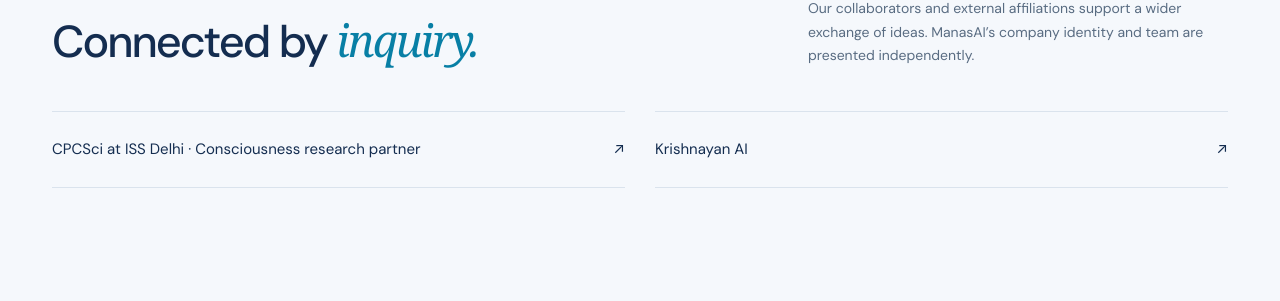
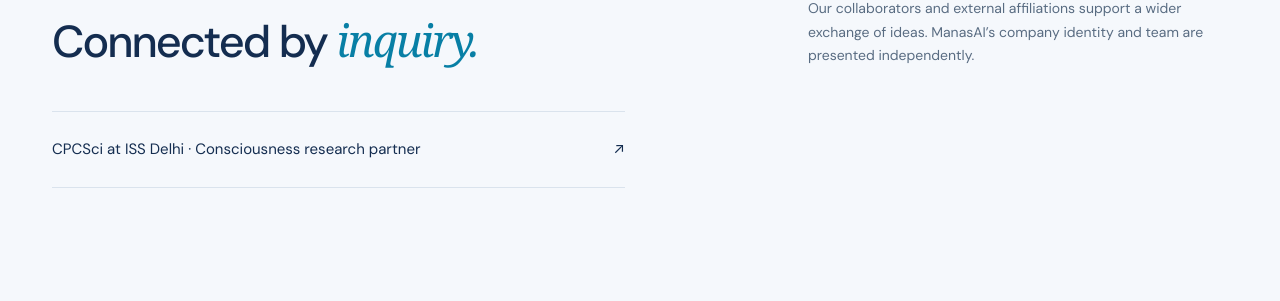
Before and after one commit to manasaitech/ManasAI-Website, a PHP site: page /company.php in a window 1280 px wide. Shown: the part 2867-3168 px from the top of the page. Run offline with PHP 8.4, Linux system fonts and the light colour scheme; some web fonts are replaced.

Commit message:
Remove former partner reference and branding asset

```diff
--- a/company.php
+++ b/company.php
@@ -12,6 +12,6 @@ include __DIR__ . '/partials/header.php';
 <article class="person"><img class="person__photo" src="/assets/img/team/akash-sharma.jpeg" alt="Akash Sharma" loading="lazy" width="360" height="360"><div class="person__body"><span class="person__role">Marketing &amp; Collaboration Head</span><h3>Akash Sharma</h3><p>Akash leads marketing and external collaboration at ManasAI, connecting our work with researchers and wellness organisations. His prior venture, HabitMantra, brings experience in the wellness sector.</p><p class="person__affil"><a href="mailto:akash@manasai.tech">akash@manasai.tech</a></p></div></article>
 </div></section>
 <section class="dark-section"><div class="container section"><div class="section-heading"><div><span class="eyebrow">Our commitments</span><h2>Rigour, with <em>restraint.</em></h2></div></div><div class="grid grid--3"><article class="card"><h3>Research first</h3><p>Define methods, test assumptions, and make claims that match the evidence.</p></article><article class="card"><h3>Consent &amp; privacy</h3><p>Plan collection, access, and retention with participants and study partners.</p></article><article class="card"><h3>Cultural rootedness</h3><p>Engage seriously with Indic traditions as sources of questions and frameworks.</p></article><article class="card"><h3>Accessibility</h3><p>Work towards affordable, practical instruments for research and wellness settings.</p></article><article class="card"><h3>Personal agency</h3><p>Design feedback that supports reflection and respects individual choice.</p></article><article class="card"><h3>Open inquiry</h3><p>Share methods and findings where consent, agreements, and research conditions allow.</p></article></div></div></section>
-<section class="container section" id="partners"><div class="section-heading"><div><span class="eyebrow">Research &amp; engineering network</span><h2>Connected by <em>inquiry.</em></h2></div><p>Our collaborators and external affiliations support a wider exchange of ideas. ManasAI’s company identity and team are presented independently.</p></div><div class="collaborator-links"><a href="https://cpcsci.org/" target="_blank" rel="noopener">CPCSci at ISS Delhi · Consciousness research partner <span>↗</span></a><a href="https://krishnayanai.com/" target="_blank" rel="noopener">Krishnayan AI <span>↗</span></a></div></section>
+<section class="container section" id="partners"><div class="section-heading"><div><span class="eyebrow">Research &amp; engineering network</span><h2>Connected by <em>inquiry.</em></h2></div><p>Our collaborators and external affiliations support a wider exchange of ideas. ManasAI’s company identity and team are presented independently.</p></div><div class="collaborator-links"><a href="https://cpcsci.org/" target="_blank" rel="noopener">CPCSci at ISS Delhi · Consciousness research partner <span>↗</span></a></div></section>
 <section class="container section section--compact" id="company-details"><div class="company-details"><span class="eyebrow">Company information</span><h2><?= htmlspecialchars($company['legal_name']) ?></h2><dl><div><dt>CIN</dt><dd><?= htmlspecialchars($company['cin']) ?></dd></div><div><dt>Registered office</dt><dd><?= htmlspecialchars($company['registered_office']) ?></dd></div><div><dt>Email</dt><dd><a href="mailto:admin@manasai.tech">admin@manasai.tech</a></dd></div></dl></div></section>
 <?php include __DIR__ . '/partials/footer.php'; ?>
```
Also changed, not shown: assets/img/partners/krishnayan-ai.png (deleted).
